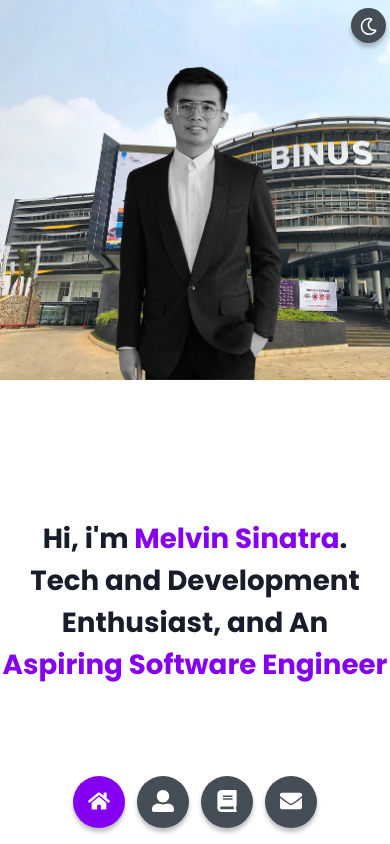
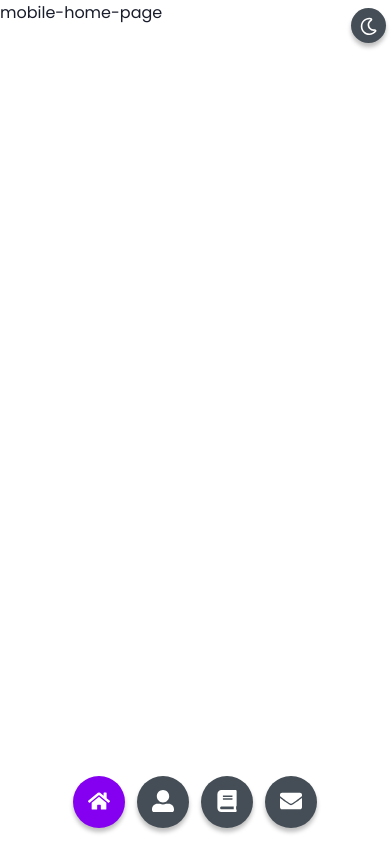
Before and after one commit to melvinsinatra/portfolio, a React (Vite) app: page / in a window 390 px wide. Shown: the top 844 px of the page. Built offline with nearby package versions, Linux system fonts and the light colour scheme.

Commit message:
add minor changes

```diff
--- a/src/App.jsx
+++ b/src/App.jsx
@@ -4,9 +4,11 @@ import { HomePage, AboutMe, MyPortfolio, ContactMe } from './pages';
 import { useContext } from 'react';
 import { ThemeContext, ThemeModeContext } from './contexts/ThemeContext';
 import { ThemeButton, Navbar } from './components';
+import MobileHomePage from './pages/mobile-home-page';
 
 function App() {
 	const theme = useContext(ThemeContext);
+	const isMobile = window.innerWidth < theme?.breakpoints.values.md;
 
 	return (
 		<BrowserRouter>
@@ -14,7 +16,7 @@ function App() {
 				<ThemeButton />
 				<Navbar />
 				<Routes>
-					<Route path="/" element={<HomePage />} />
+					<Route path="/" element={isMobile ? <MobileHomePage/> : <HomePage />} />
 					<Route path="/about-me" element={<AboutMe />} />
 					<Route path="/my-portfolio" element={<MyPortfolio />} />
 					<Route path="/contact-me" element={<ContactMe />} />
--- a/src/components/Modal.jsx
+++ b/src/components/Modal.jsx
@@ -21,7 +21,7 @@ const Modal = ({ handleClick }) => {
 	return (
 		<ModalBackground bgColor={COLOR_BACKGROUND_DEFAULT}>
 			<ModalWrapper>
-				<ModalContainer isMobile={isMobile} p={isMobile && '.5em'} bgColor={COLOR_BACKGROUND_DEFAULT} borderColor={COLOR_PRIMARY_MAIN}>
+				<ModalContainer isMobile={isMobile} p={'.5em'} bgColor={COLOR_BACKGROUND_DEFAULT} borderColor={COLOR_PRIMARY_MAIN}>
 					<ModalHeader>
 						<SubHeading>My Skill Set</SubHeading>
 						<CloseButtonWrapper>
--- /dev/null
+++ b/src/pages/mobile-home-page.jsx
@@ -0,0 +1,9 @@
+import React from 'react'
+
+const MobileHomePage = () => {
+  return (
+    <div>mobile-home-page</div>
+  )
+}
+
+export default MobileHomePage
```
Also changed, not shown: src/pages/home-page.jsx (+5 -4 lines).
